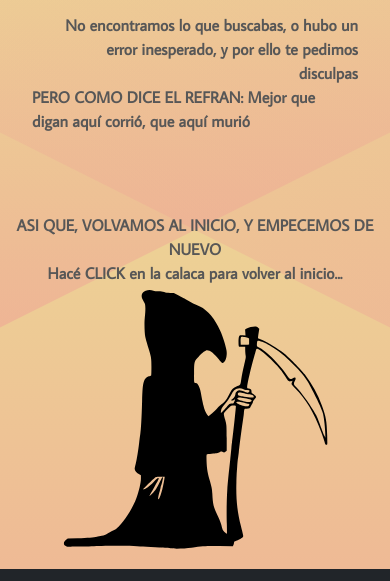
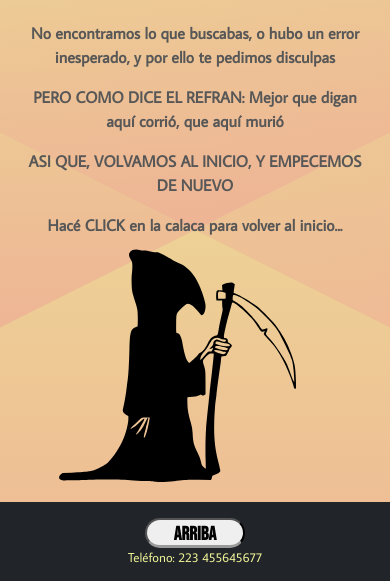
Before and after one commit to dmartinezarmas/Entrega2_CH, a website: page pages/404.html in a window 390 px wide. Shown: the part 192-773 px from the top of the page. Drawn offline with nearby package versions, Linux system fonts and the light colour scheme.

Commit message:
ultimos cambios para entrega final

```diff
--- a/pages/404.html
+++ b/pages/404.html
@@ -47,11 +47,11 @@
         </nav>
     </header>
     <main>
-        <section class="gridPaginaError" href="../index.html">
+        <section id="sectionError" class="gridPaginaError" href="../index.html">
                 <h1 class="tituloPaginaError"><span>ERROR 404:</span> UN ERROR NO ES LA MUERTE</h1>
                 <p class="unoPaginaError">No encontramos lo que buscabas, o hubo un error inesperado, y por ello te pedimos disculpas</p>
                 <p class="dosPaginaError">PERO COMO DICE EL REFRAN: Mejor que digan aquí corrió, que aquí murió</p>
-                <p class="tresPaginaError">ASI QUE, VOLVAMOS AL INICIO, Y EMPECEMOS DE NUEVO</p>
+                <p id="parrafoError" class="tresPaginaError">ASI QUE, VOLVAMOS AL INICIO, Y EMPECEMOS DE NUEVO</p>
                 <P class="cuatroPaginaError">Hacé CLICK en la calaca para volver al inicio...</P>
                 <a class="imagenPaginaError" href="../index.html">
                     <img src="../assets/img/muerte1.svg" alt="dibujo De La Santa Muerte">
--- a/scss/modules/pages/404.scss
+++ b/scss/modules/pages/404.scss
@@ -54,8 +54,9 @@ body{
                 display: flex;
                 justify-content: center;
                 align-items: center;
+                max-width: 90%;
                 img{
-                    min-width: 20rem;
+                    max-width: 100%;
                     transition: transform 1.5s;
                     &:hover{
                         transform: rotateY(360deg) scale(1.4, 1.4);
@@ -67,18 +68,17 @@ body{
 }
 @media screen and (max-width: 750px){
 /* ESTILOS PARA PAGINA 404 */
-    .gridPaginaError{
-        display: flex !important;
+    #sectionError{
+        display: flex;
         flex-direction: column;
-        text-align: center;
         h1{
             font-size: 2rem;
         }
         p{
-            font-size: 1rem !important;
+            font-size: 1rem;
+            text-align: center !important;
             color: rgb(87, 87, 87);
-            margin: 0;
-            padding: 0;
+            margin: 0.5rem !important;
         }
     }
 }
--- a/scss/modules/pages/comunidad.scss
+++ b/scss/modules/pages/comunidad.scss
@@ -11,7 +11,8 @@ body{
         div{
             padding: 0.5rem;
             text-align: center;
-            h2{
+            h1{
+                margin: 1.5rem;
                 text-align: center;
                 font-weight: bolder;
             }
--- a/scss/modules/pages/index.scss
+++ b/scss/modules/pages/index.scss
@@ -32,7 +32,7 @@ body{
                 max-width: 48vw;
                 a{
                     img{
-                        max-width: 90%;
+                        max-width: 60%;
                         margin-bottom: 2rem;
                         transition: transform 2.5s;
                         &:hover{
```
Also changed, not shown: index.html (+2 -1 lines), pages/comunidad.html (+1 -1 lines), pages/contacto.html (+1 -1 lines), css/modules/pages/404.css, css/modules/pages/comunidad.css, css/styles.css, 2 other files.
